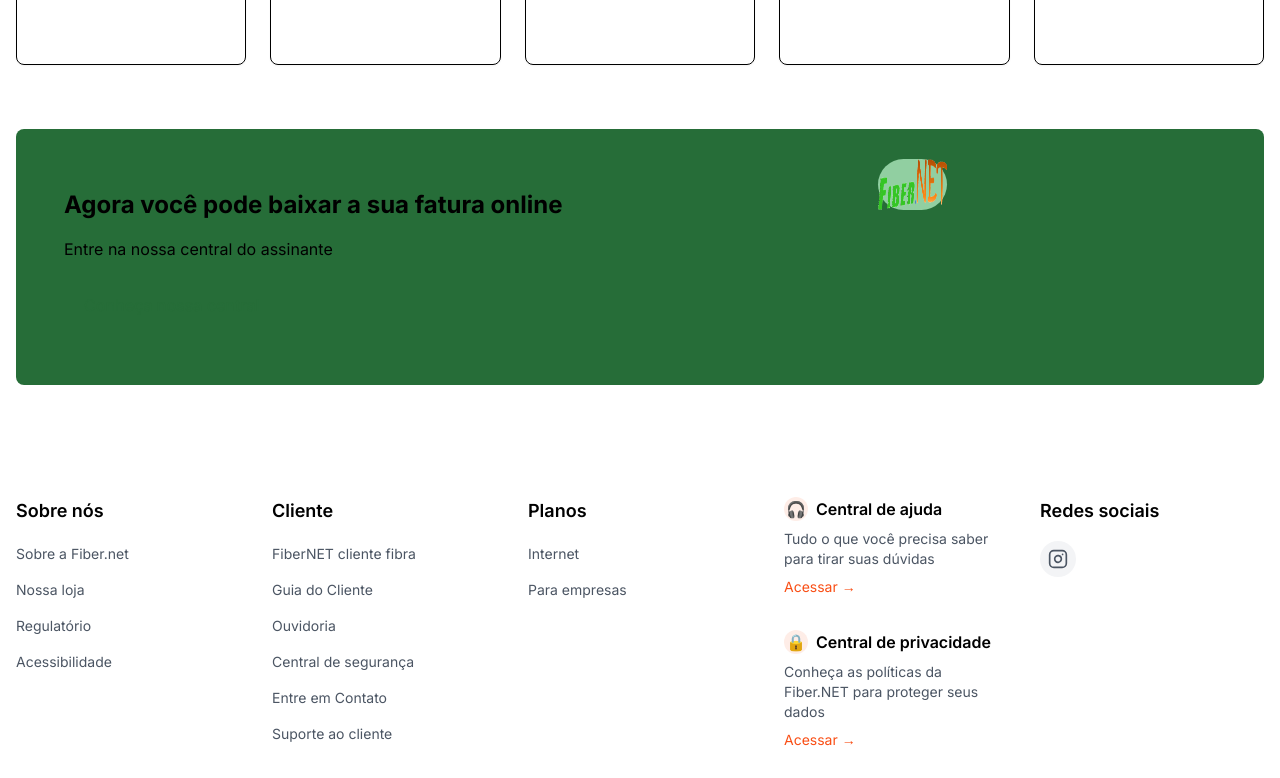
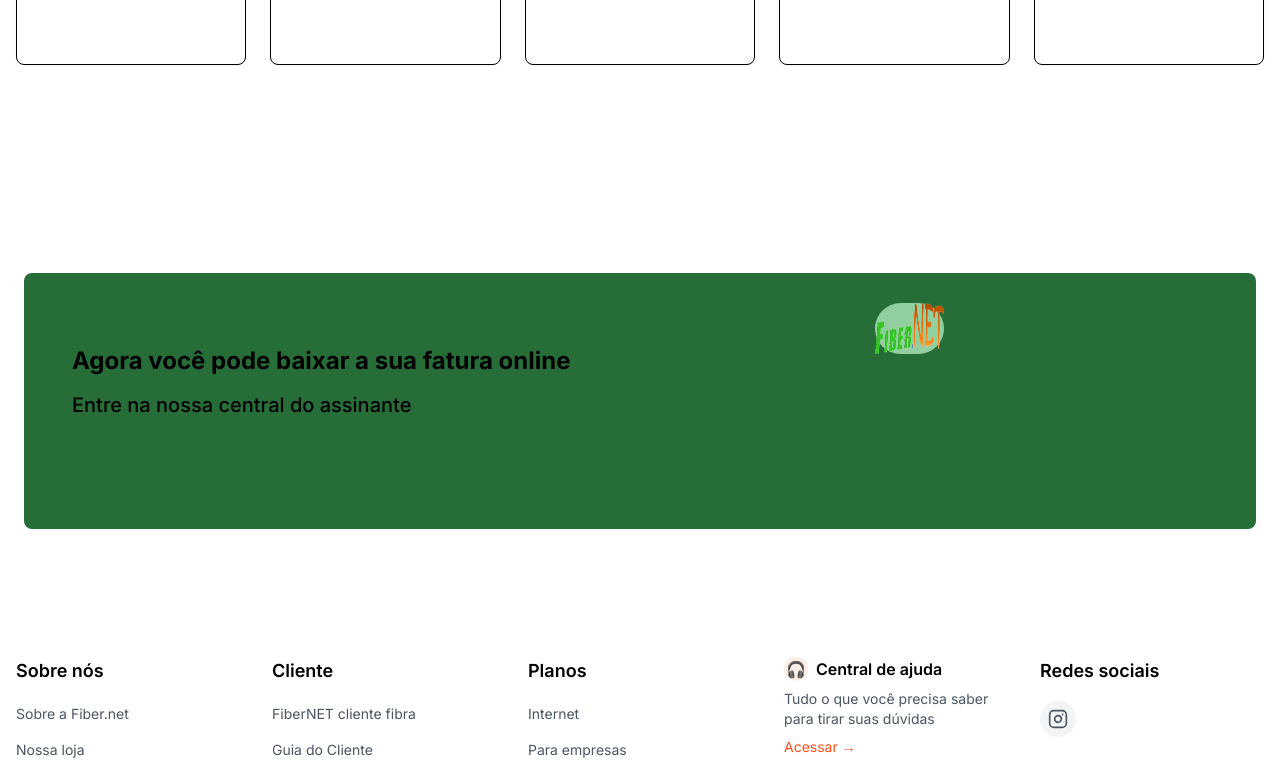
Before and after one commit to KaduSR/fibernew, a Next.js app: page / in a window 1280 px wide. Shown: the part 2460-3238 px from the top of the page. Built offline with nearby package versions, Linux system fonts and the light colour scheme.

Commit message:
Refactor code structure for improved readability and maintainability

```diff
--- a/src/components/home/ClientSupportSection.tsx
+++ b/src/components/home/ClientSupportSection.tsx
@@ -50,6 +50,7 @@ const SUPPORT_OPTIONS = [
 
 export function ClientSupportSection() {
   return (
+    <div>
       <section className="py-16 bg-[hsl(var(--background))] dark:bg-[hsl(var(--background))] transition-colors">
         <div className="container mx-auto px-4">
           <h2 className="text-2xl md:text-3xl font-bold text-[hsl(var(--foreground))] mb-6">
@@ -91,17 +92,25 @@ export function ClientSupportSection() {
               </Link>
             ))}
           </div>
+        </div>
+      </section>
 
+      <section
+        id="section-extra-services-fibernet"
+        className="px-5 pb-[9.5rem] pt-24 md:px-6 md:pb-24 lg:pb-20 lg:pt-20 2l:px-0 bg-[hsl(var(--background))] dark:bg-[hsl(var(--background))] transition-colors"
+      >
         {/* App banner */}
         <div className="mt-16 bg-[hsl(var(--green))] dark:bg-[hsl(var(--green-light))] rounded-lg overflow-hidden transition-colors">
           <div className="flex flex-col md:flex-row items-center">
             <div className="p-8 md:p-12 text-[hsl(var(--green-foreground))] md:w-2/3">
-              <h3 className="text-2xl font-bold mb-4">
+              <h2 className="text-2xl font-bold mb-4">
                 Agora você pode baixar a sua fatura online
-              </h3>
-              <p className="mb-6">Entre na nossa central do assinante</p>
+              </h2>
+              <p className="font-figtree text-xl font-medium leading-6 text-[hsl(var(--foreground))] dark:text-[hsl(var(--foreground))] lg:w-[22rem]">
+                Entre na nossa central do assinante
+              </p>
               <Link
-                href="/apps"
+                href="https://www.centralfiber.online/central_assinante_web/login"
                 className="
                     inline-flex items-center justify-center rounded-md
                     bg-[hsl(var(--background))] text-[hsl(var(--green))]
@@ -113,18 +122,32 @@ export function ClientSupportSection() {
             </div>
             <div className="md:w-1/3 text-center">
               {/* Placeholder for app image */}
+              <div className="grup/card relative h-64 w-full transform gap-8 overflow-hidden rounded-2xl px-6 transition-all duration-500 md:w-[21.5rem] lg:w-">
                 <div
-                className="grup/card relative h-64 w-full transform gap-8 overflow-hidden rounded-2xl px-6 transition-all duration-500 md:w-[21.5rem] lg:w-">
-                <div className="w-auto h-auto rounded-full bg-[hsl(var(--green-light))] flex justify-start" style={{ position: "absolute", height: "20%", width: "20%", inset: "30px", color: "transparent" }} >
+                  className="w-auto h-auto rounded-full bg-[hsl(var(--green-light))] flex justify-start"
+                  style={{
+                    position: "absolute",
+                    height: "20%",
+                    width: "20%",
+                    inset: "30px",
+                    color: "transparent",
+                  }}
+                >
                   {/* ícone ou imagem */}
-                  <Image src="/img/logos/Imagem1.png" alt="App" width={20} height={20} className="w-full h-full" />
-                </div>
+                  <Image
+                    src="/img/logos/Imagem1.png"
+                    alt="App"
+                    width={20}
+                    height={20}
+                    className="w-full h-full"
+                  />
                 </div>
               </div>
             </div>
           </div>
         </div>
       </section>
+    </div>
   );
 }
 
```
Also changed, not shown: 1 other file (tests, documents, lock files or other folders). Lines whose indentation alone changed are shown as unchanged.
